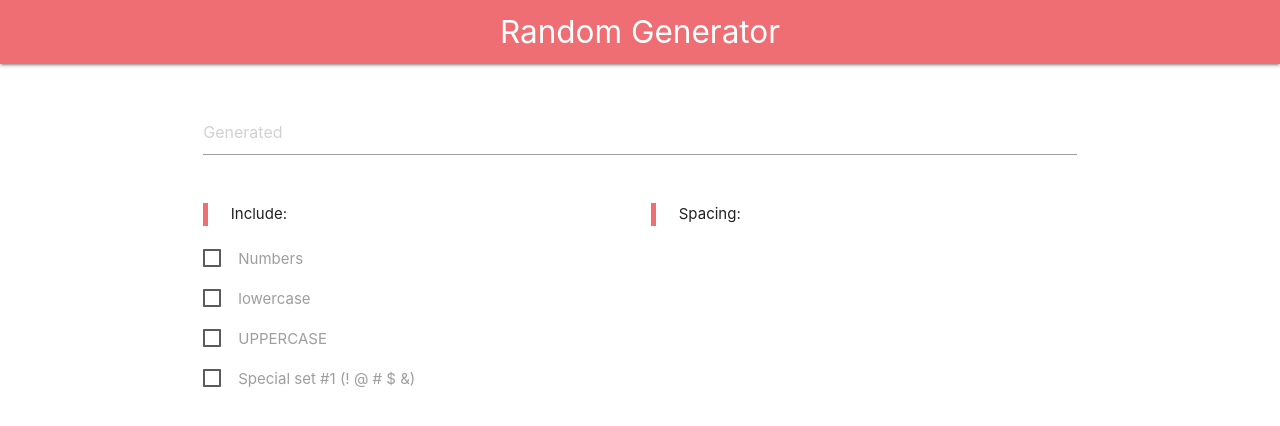
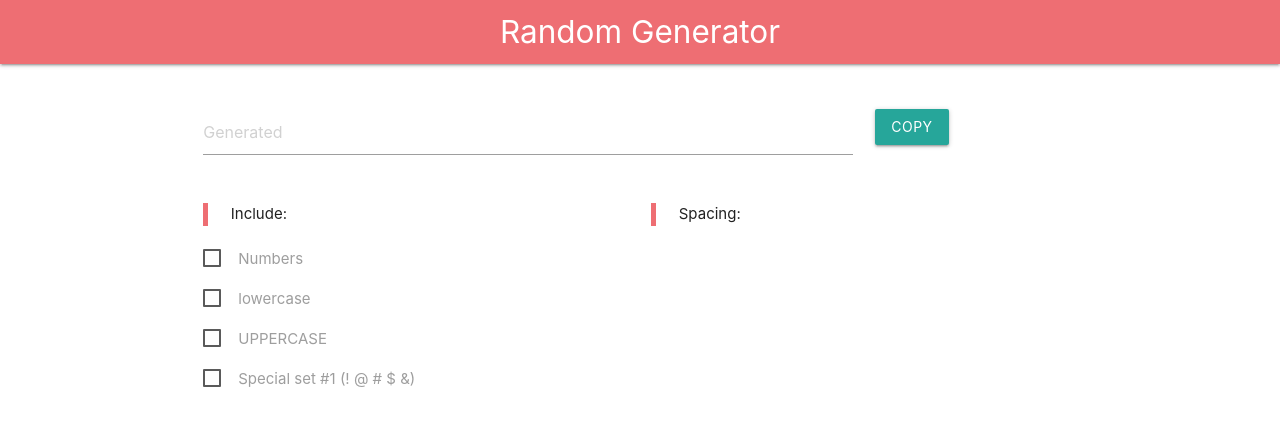
Before and after one commit to oliverj96/RandomGenerator, a plain HTML site: page index.html in a window 1280 px wide. Drawn offline with Linux system fonts and the light colour scheme.

Commit message:
Added 'copy' button next to generated text

```diff
--- a/index.html
+++ b/index.html
@@ -19,9 +19,13 @@
     </nav>
     <div class="container">
         <div class="row">
-            <div class="col s12">
+            <div class="col s9">
                 <br><br>
                 <input type="text" height="40" placeholder="Generated">
+            </div>
+            <div class="col s3">
+                    <br><br>
+                    <a class="waves-effect waves-light btn">Copy</a>
             </div>
         </div>
         <div class="row">
```
